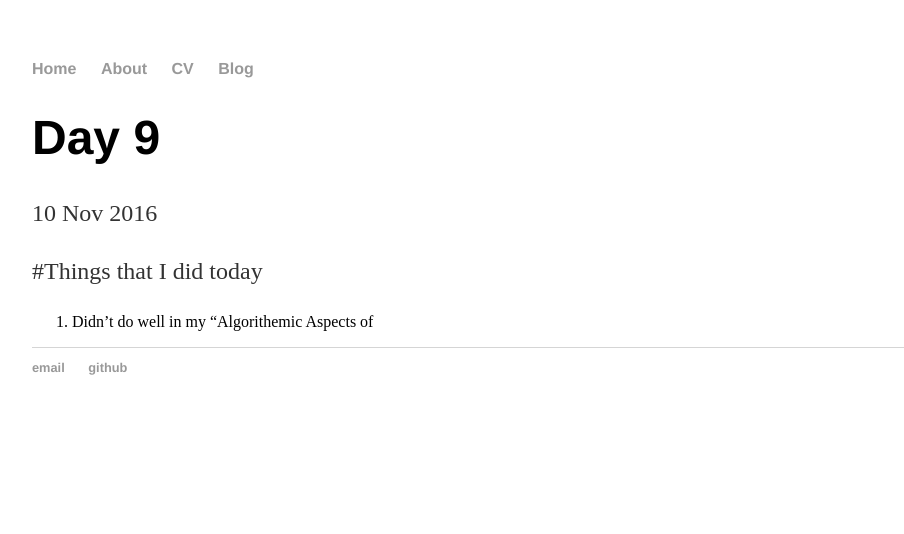
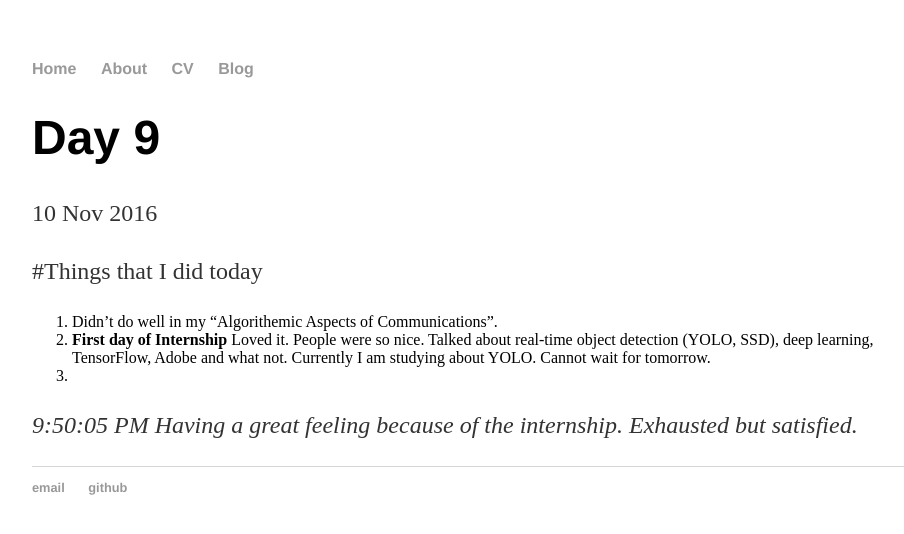
Before and after one commit to scitamehtam/scitamehtam.github.io, a Jekyll site: the page built from _posts/2016-11-10-Day-9.md, in a window 1280 px wide. Shown: the top 534 px of the page, without its empty margins (160-1064 px from the left). Built offline with Jekyll 4.4.1, drawn with Linux system fonts in a browser that asks for light colours.

Commit message:
Update 2016-11-10-Day-9.md

```diff
--- a/_posts/2016-11-10-Day-9.md
+++ b/_posts/2016-11-10-Day-9.md
@@ -4,4 +4,8 @@ title: "Day 9"
 date: 2016-11-10
 ---
 #Things that I did today
-1. Didn't do well in my "Algorithemic Aspects of
+1. Didn't do well in my "Algorithemic Aspects of Communications".
+2. **First day of Internship** Loved it. People were so nice. Talked about real-time object detection (YOLO, SSD), deep learning, TensorFlow, Adobe and what not. Currently I am studying about YOLO. Cannot wait for tomorrow.
+3.
+
+_9:50:05 PM Having a great feeling because of the internship. Exhausted but satisfied._
```
